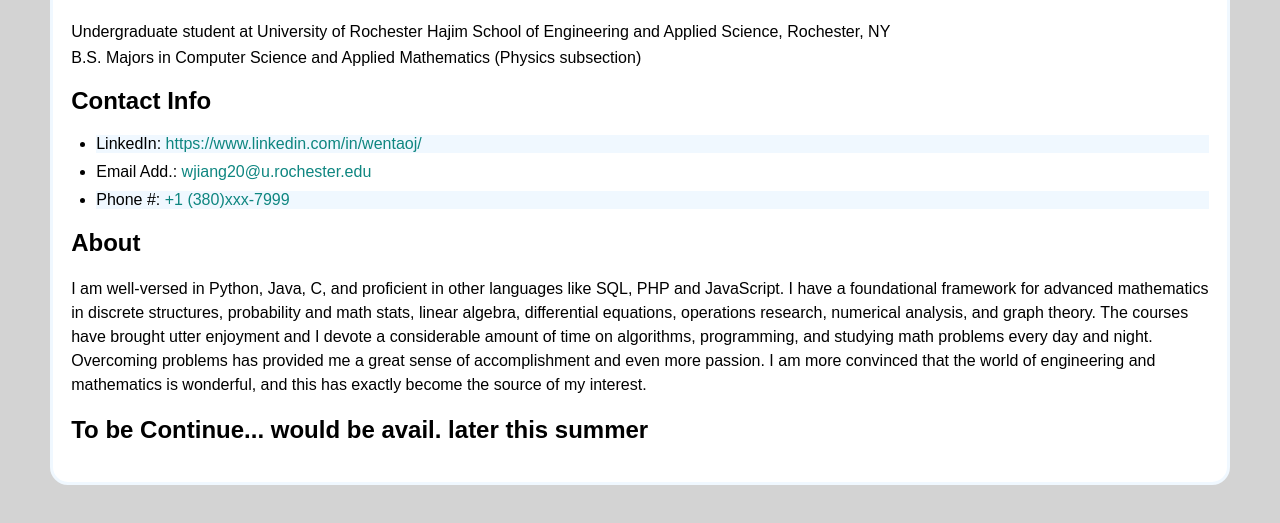
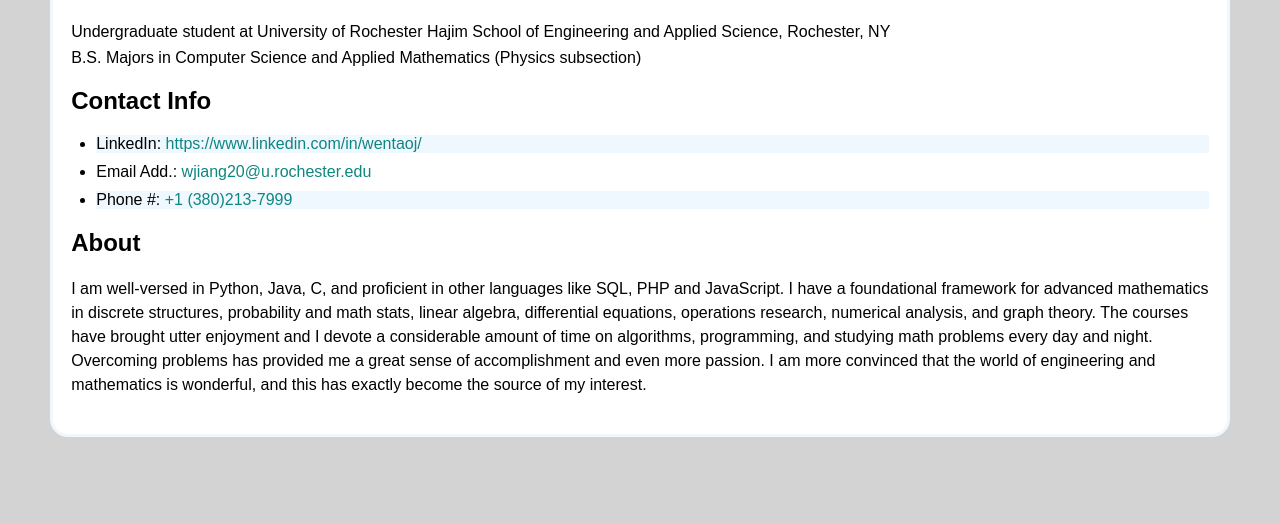
Before and after one commit to wentaoj/wentaoj.github.io, a plain HTML site: page index.html in a window 1280 px wide. Shown: the part 125-648 px from the top of the page. Drawn offline with Linux system fonts and the light colour scheme.

Commit message:
Prototype ver.0.0.3

```diff
--- a/index.html
+++ b/index.html
@@ -28,7 +28,7 @@
                     <ul>
                         <li> LinkedIn: <a href="https://www.linkedin.com/in/wentaoj/"> https://www.linkedin.com/in/wentaoj/ </a></li>
                         <li> Email Add.: <a href="mailto:wjiang20@u.rochester.edu"> wjiang20@u.rochester.edu </a></li>
-                        <li> Phone #: <a href="tel: +1 (380)xxx-xxxx"> +1 (380)xxx-7999</a></li>
+                        <li> Phone #: <a href="tel: +1 (380)xxx-xxxx"> +1 (380)213-7999</a></li>
                     </ul>
                 </section>
 
@@ -40,7 +40,8 @@
                 </section>
 
                 <section id="cont.">
-                    <h2> To be Continue... would be avail. later this summer </h2>
+                    <h2>  </h2>
+                    <!-- To be Continued later this summer -->
                 </section>
 
             </article>
```
